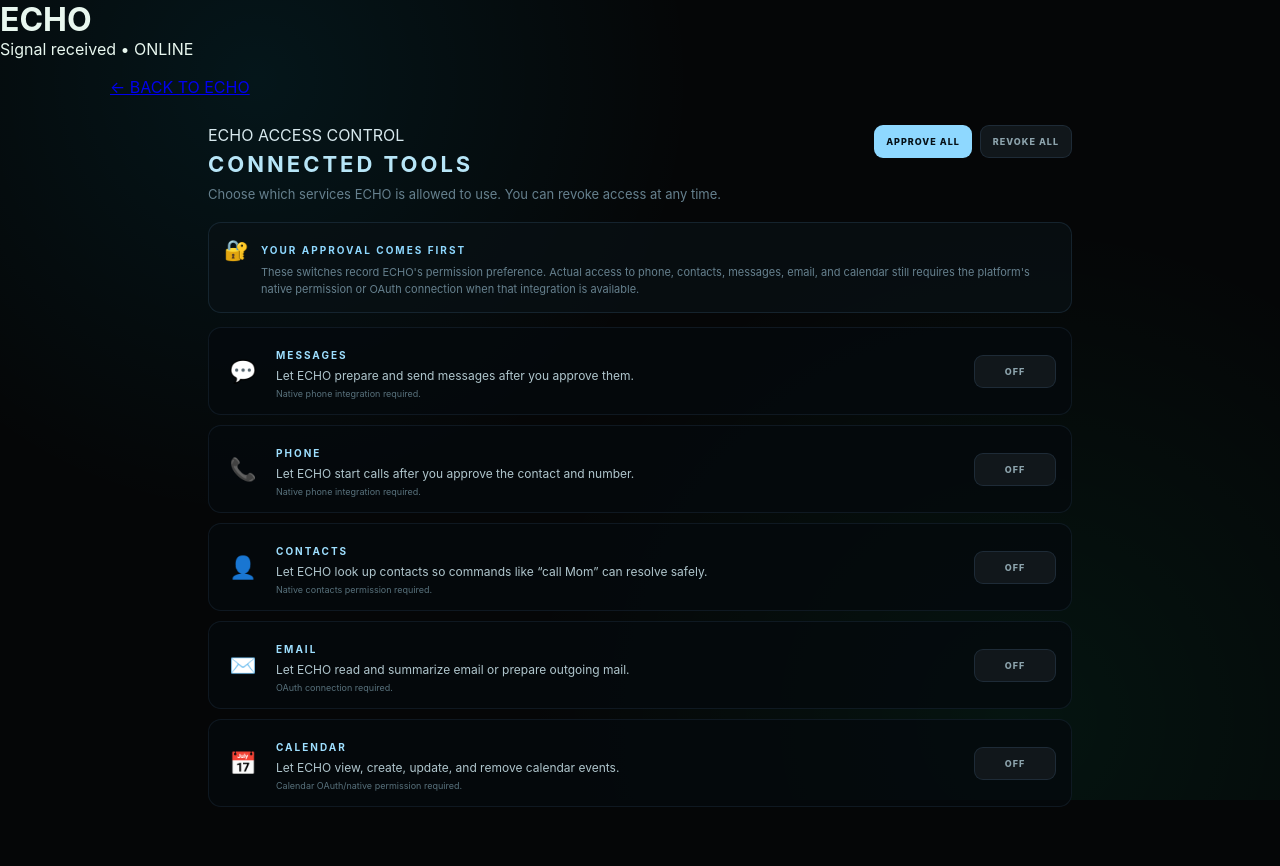
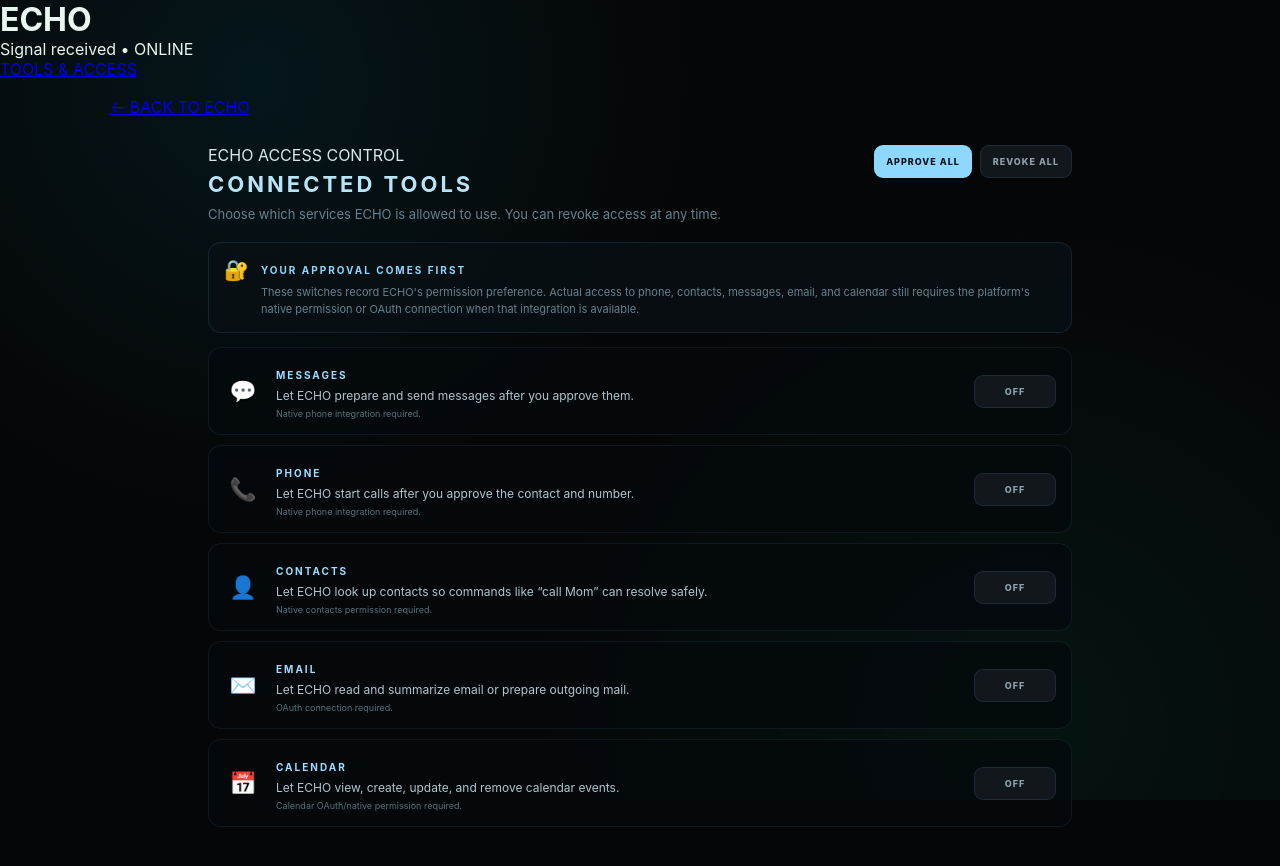
Before and after one commit to brysoncoding/verityam-ai-assisant, a Next.js app: page /permissions in a window 1280 px wide. Shown: the top 866 px of the page. Built offline with nearby package versions, Linux system fonts and the light colour scheme.

Commit message:
Restore ECHO Tools and Access navigation

```diff
--- a/app/components/Header.tsx
+++ b/app/components/Header.tsx
@@ -1,12 +1,14 @@
+import Link from "next/link";
+
 export default function Header() {
   return (
     <header className="header">
       <div>
         <h1 className="title glow">ECHO</h1>
-        <p className="subtitle">
-          Signal received • ONLINE
-        </p>
+        <p className="subtitle">Signal received • ONLINE</p>
       </div>
+      <Link href="/permissions" className="headerToolsButton">TOOLS & ACCESS</Link>
+      <style jsx>{` .headerToolsButton{display:inline-flex;align-items:center;justify-content:center;padding:9px 12px;border:1px solid rgba(120,190,255,.16);border-radius:10px;background:rgba(10,17,22,.78);color:#8ed8ff;font-size:9px;font-weight:800;letter-spacing:1.5px;text-decoration:none;transition:.18s ease}.headerToolsButton:hover{border-color:rgba(120,210,255,.35);background:rgba(45,75,95,.25);box-shadow:0 0 18px rgba(50,170,255,.08)}`}</style>
     </header>
   );
 }
```
